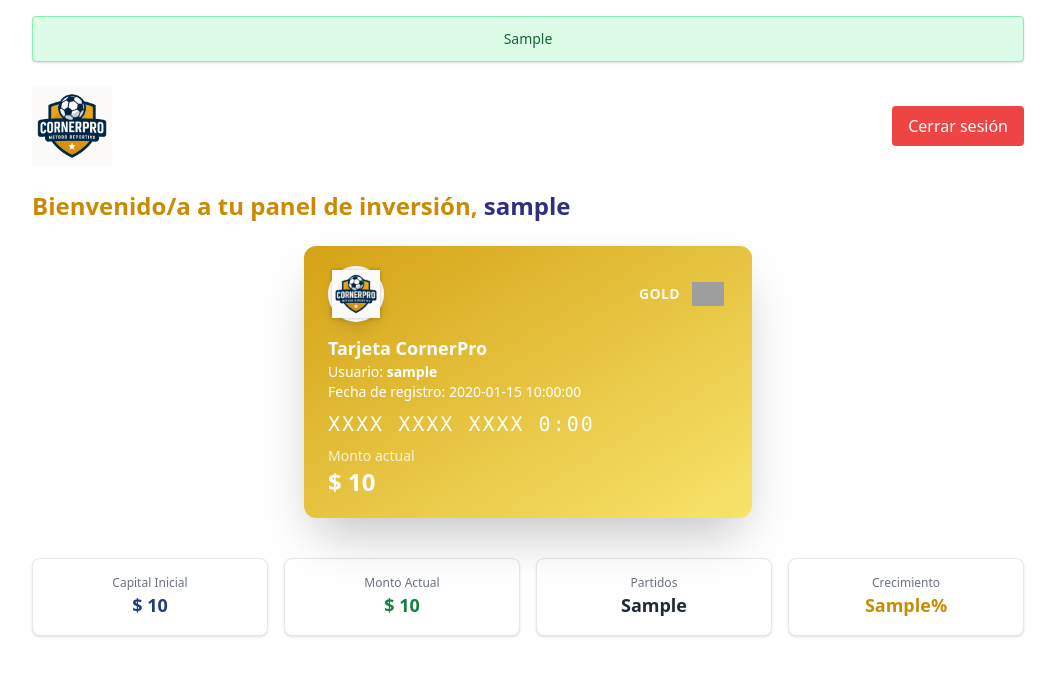
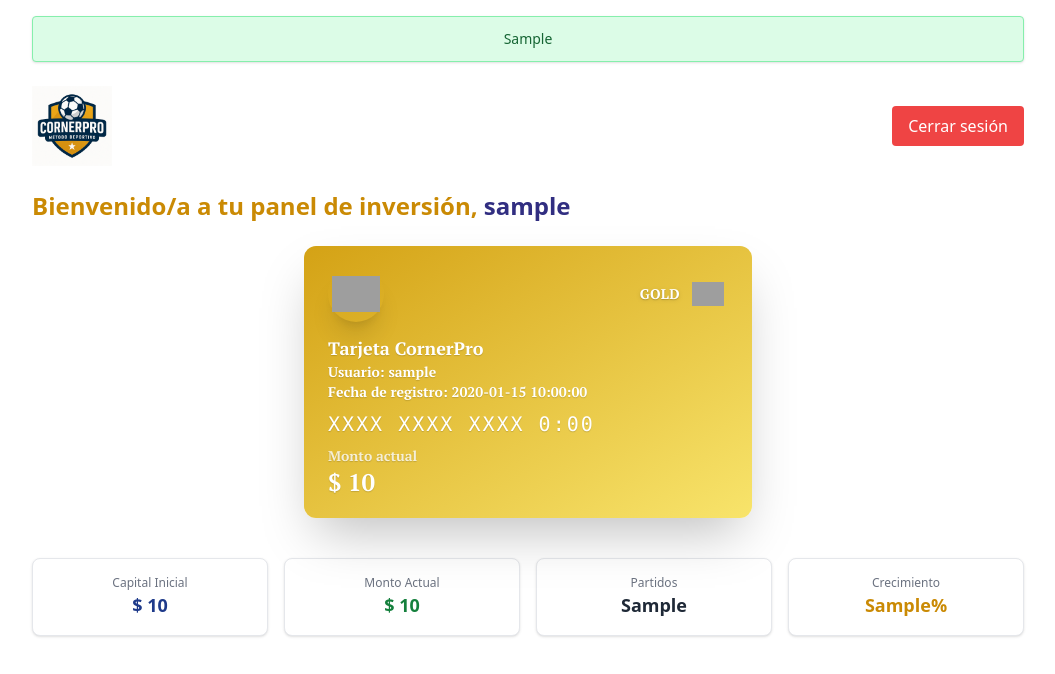
Before and after one commit to jmirandal1994/cornerpro, a Flask app: template templates/dashboard.html in a window 1280 px wide. Shown: the top 674 px of the page, without its empty margins (112-1167 px from the left). Run offline with Flask 2, Linux system fonts and the light colour scheme; the template is opened without the code that fills it: most values are stand-ins (such as "Sample title", 1, 10 or a date in 2020); some libraries are stand-ins or nearby versions; grey boxes are pictures that could not be loaded.

Commit message:
Versión final con diseño profesional del dashboard CornerPro

```diff
--- a/templates/dashboard.html
+++ b/templates/dashboard.html
@@ -6,6 +6,13 @@
   <title>Dashboard</title>
   <script src="https://cdn.tailwindcss.com"></script>
   <script src="https://cdn.jsdelivr.net/npm/chart.js"></script>
+  <link href="https://fonts.googleapis.com/css2?family=PT+Serif:wght@700&display=swap" rel="stylesheet">
+  <style>
+    .tarjeta-texto {
+      font-family: 'PT Serif', serif;
+      text-shadow: 0 1px 1px rgba(0, 0, 0, 0.15);
+    }
+  </style>
 </head>
 <body class="bg-white p-4 max-w-5xl mx-auto">
 
@@ -36,23 +43,21 @@
   <!-- Tarjeta GOLD refinada -->
   <div class="bg-gradient-to-br from-[#d4a215] to-[#f8e46b] text-white rounded-xl shadow-2xl px-6 py-5 mb-10 w-full max-w-md mx-auto relative">
     <div class="flex justify-between items-center mb-3">
-      <div class="bg-white rounded-full p-1 shadow-lg">
-        <img src="{{ url_for('static', filename='logo.png') }}" class="w-12 h-12 object-contain" style="filter: drop-shadow(0 0 2px rgba(0,0,0,0.25));">
+      <div class="rounded-full p-1 shadow-xl">
+        <img src="{{ url_for('static', filename='logo-transparent.png') }}" class="w-12 h-12 object-contain">
       </div>
       <div class="flex items-center space-x-2">
-        <span class="text-sm font-bold tracking-wide text-white/90">GOLD</span>
+        <span class="text-sm font-bold tracking-wide text-white drop-shadow tarjeta-texto">GOLD</span>
         <img src="https://upload.wikimedia.org/wikipedia/commons/0/04/Mastercard-logo.png" class="w-10 h-6 object-contain" alt="Mastercard">
       </div>
     </div>
-    <h2 class="text-lg font-bold">Tarjeta CornerPro</h2>
-    <p class="text-sm">Usuario: <span class="font-semibold">{{ username }}</span></p>
-    <p class="text-sm">Fecha de registro: {{ fecha_creacion }}</p>
-    <p class="text-xl font-mono tracking-widest my-2">XXXX XXXX XXXX {{ fecha_creacion[-4:] }}</p>
-    <p class="text-sm text-white/80">Monto actual</p>
-    <p class="text-2xl font-bold text-white">$ {{ "{:,.0f}".format(monto_actual).replace(",", ".") }}</p>
+    <h2 class="text-lg font-bold tarjeta-texto">Tarjeta CornerPro</h2>
+    <p class="text-sm tarjeta-texto">Usuario: <span class="font-semibold">{{ username }}</span></p>
+    <p class="text-sm tarjeta-texto">Fecha de registro: {{ fecha_creacion }}</p>
+    <p class="text-xl font-mono tracking-widest my-2 tarjeta-texto">XXXX XXXX XXXX {{ fecha_creacion[-4:] }}</p>
+    <p class="text-sm text-white/80 tarjeta-texto">Monto actual</p>
+    <p class="text-2xl font-bold text-white tarjeta-texto">$ {{ "{:,.0f}".format(monto_actual).replace(",", ".") }}</p>
   </div>
-
-  <!-- El resto del dashboard sigue intacto -->
 
   <div class="grid grid-cols-2 md:grid-cols-4 gap-4 mb-10">
     <div class="bg-white border rounded-lg p-4 shadow text-center">
```
